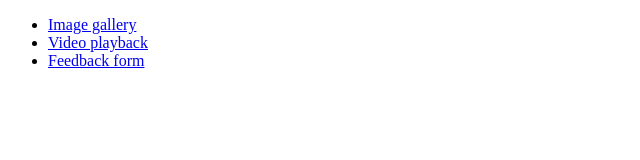
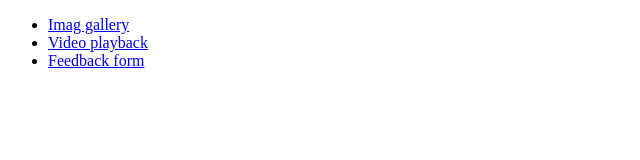
Before and after one commit to MaciekDul/goit-js-hw-08, a plain HTML site: page index.html in a window 1280 px wide. Shown: the full height of the page, 0-640 px from the left. Drawn offline with Linux system fonts and the light colour scheme.

Commit message:
Deploying to gh-pages from @ MaciekDul/goit-js-hw-08@b4df562bd27422723f9469e6cf96e386d18f2b33 🚀

```diff
--- a/index.html
+++ b/index.html
@@ -1 +1 @@
-<!DOCTYPE html><html lang="en"><head><meta charset="utf-8"><meta http-equiv="X-UA-Compatible" content="IE=edge"><meta name="viewport" content="width=device-width, initial-scale=1.0"><title>Homework 8</title><link rel="stylesheet" href="/goit-js-hw-08/01-gallery.40c4146b.css"></head><body> <ul> <li><a href="/goit-js-hw-08/01-gallery.html">Image gallery</a></li> <li><a href="/goit-js-hw-08/02-video.html">Video playback</a></li> <li><a href="/goit-js-hw-08/03-feedback.html">Feedback form</a></li> </ul> </body></html>
+<!DOCTYPE html><html lang="en"><head><meta charset="utf-8"><meta http-equiv="X-UA-Compatible" content="IE=edge"><meta name="viewport" content="width=device-width, initial-scale=1.0"><title>Homework 8</title><link rel="stylesheet" href="/goit-js-hw-08/01-gallery.40c4146b.css"></head><body> <ul> <li><a href="/goit-js-hw-08/01-gallery.html">Imag gallery</a></li> <li><a href="/goit-js-hw-08/02-video.html">Video playback</a></li> <li><a href="/goit-js-hw-08/03-feedback.html">Feedback form</a></li> </ul> </body></html>
```
